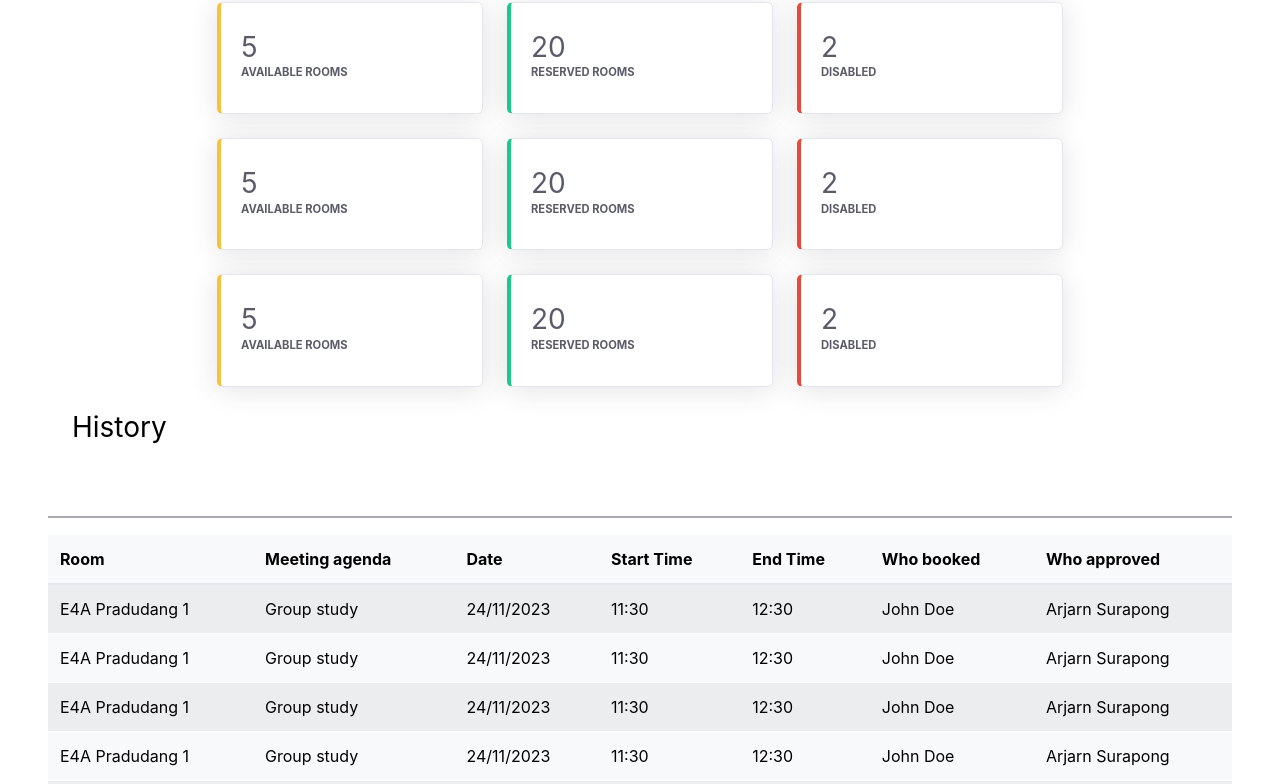
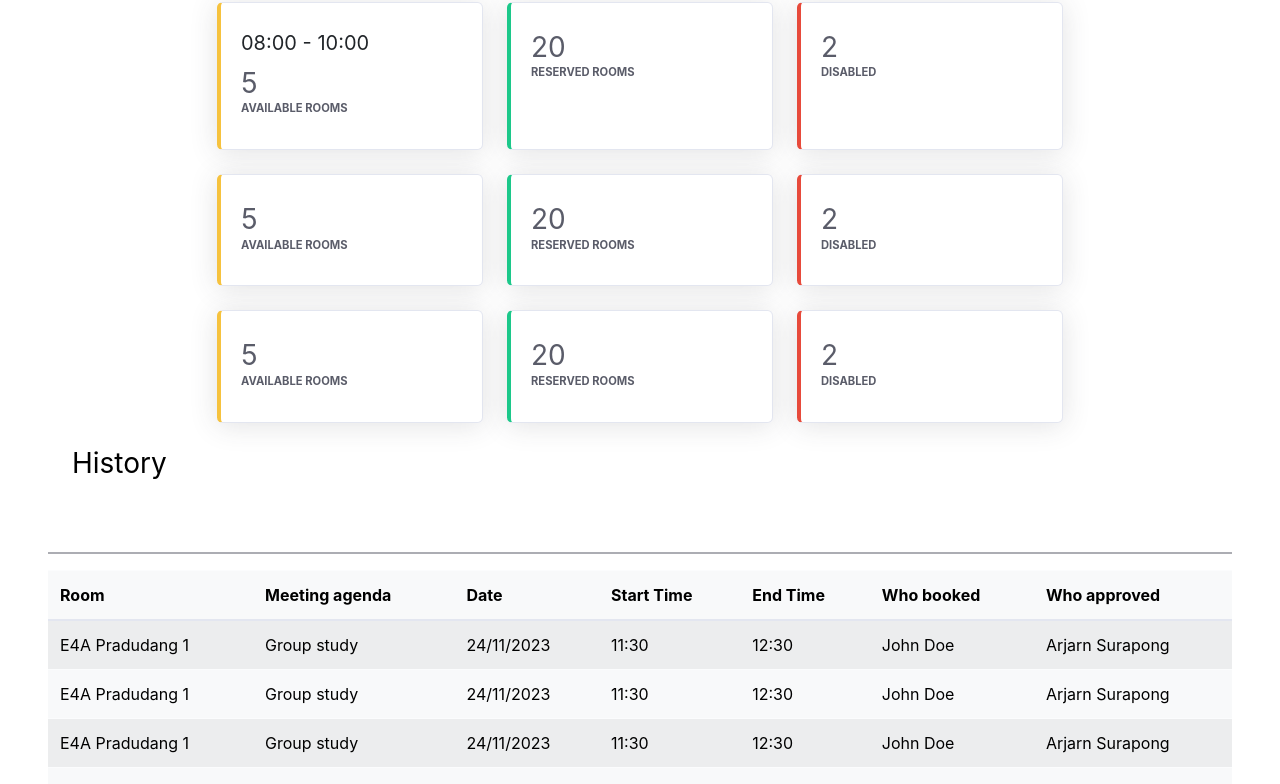
Before and after one commit to KatieMarsh/webapphell-group2, a website: page views/project/dashboard.html in a window 1280 px wide. Shown: the part 144-928 px from the top of the page. Drawn offline with Linux system fonts and the light colour scheme.

Commit message:
added time to the first one

```diff
--- a/views/project/dashboard.html
+++ b/views/project/dashboard.html
@@ -39,6 +39,7 @@
                 <div class="col-xl-3 col-md-6 mb-4">
                     <div class="card border-left-warning shadow h-100 py-2">
                         <div class="card-body">
+                            <h5 class="card-title">08:00 - 10:00</h5>
                             <div class="row no-gutters align-items-center">
                                 <div class="col mr-2">
                                     <div class="h3 mb-0  text-gray-800">5</div>
```
